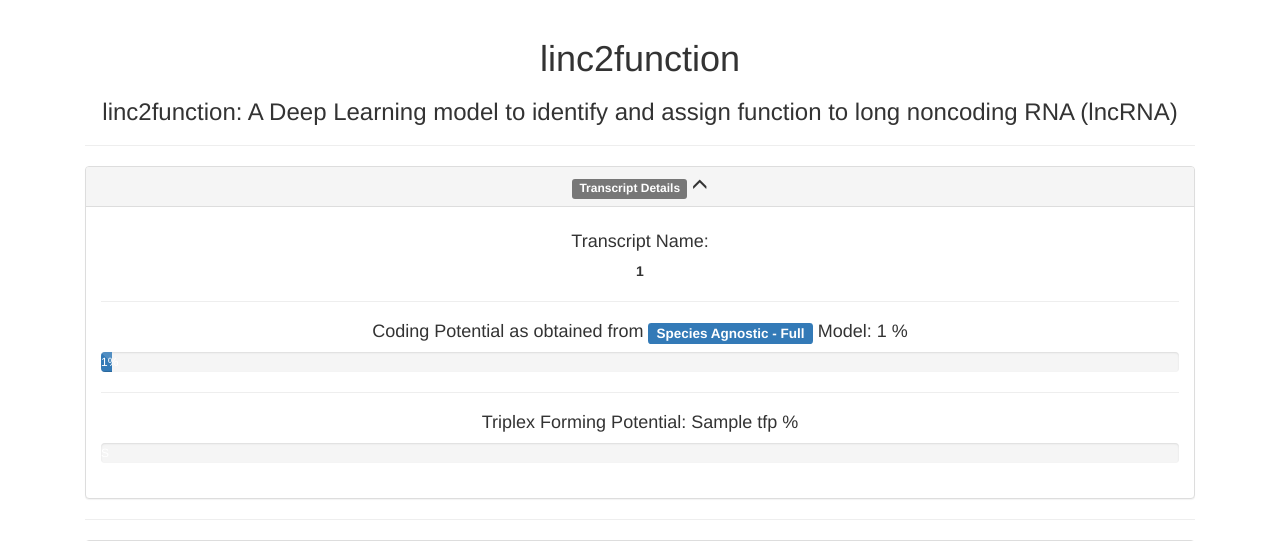
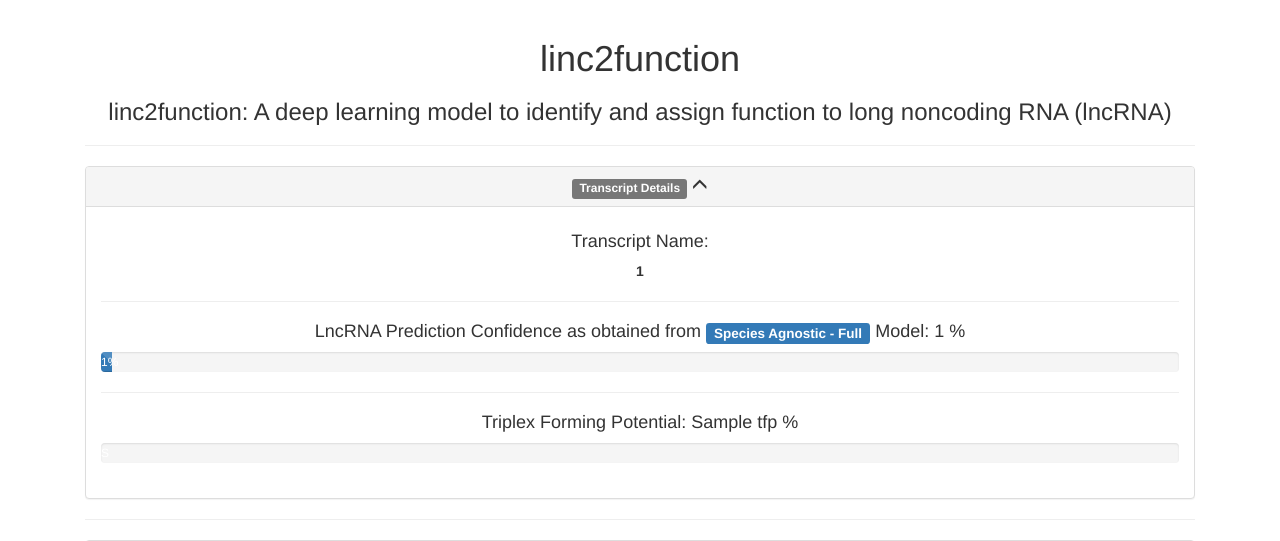
Before and after one commit to ryashpal/cidmirnaweb, a Django app: template templates/linc2function_result.html in a window 1280 px wide. Shown: the part 51-592 px from the top of the page. Run offline with Django 3.2, Linux system fonts and the light colour scheme; the template is opened without the code that fills it: most values are stand-ins (such as "Sample title", 1, 10 or a date in 2020); some libraries are stand-ins or nearby versions.

Commit message:
minor label changes

```diff
--- a/linc2function/calculateCodingPotentialUsecase.py
+++ b/linc2function/calculateCodingPotentialUsecase.py
@@ -15,5 +15,4 @@ def calculate(sequence, model, modelType):
                          stderr=subprocess.STDOUT)
     lines = [line for line in iter(p.stdout.readline, b'')]
     codingPotential = round(float(lines[-1].decode("utf-8").strip()[2:-2]) * 100.0, 2)
-    codingPotential = round(100.0 - codingPotential, 2)
     return codingPotential
--- a/templates/linc2function.html
+++ b/templates/linc2function.html
@@ -6,7 +6,7 @@
 
 <div class="main">
     <h1>linc2function</h1>
-    <p>linc2function: A Deep Learning model to identify and assign function to long noncoding RNA (lncRNA)</p>
+    <p>linc2function: A deep learning model to identify and assign function to long noncoding RNA (lncRNA)</p>
 
 <hr>
 
--- a/templates/linc2function_result.html
+++ b/templates/linc2function_result.html
@@ -7,7 +7,7 @@
 
 <div class="main">
     <h1>linc2function</h1>
-    <h3>linc2function: A Deep Learning model to identify and assign function to long noncoding RNA (lncRNA)</h3>
+    <h3>linc2function: A deep learning model to identify and assign function to long noncoding RNA (lncRNA)</h3>
 
 <hr>
 
@@ -22,13 +22,13 @@
         <h4>Transcript Name: </h4><strong>{{transcript_id}}</strong>
         <hr>
         {% if model == 'hs' and type == 'basic'%}
-        <h4>Coding Potential as obtained from <span class="label label-primary">Human Specific - Light Weight</span> Model: {{percentage}} %</h4>
+        <h4>LncRNA Prediction Confidence as obtained from <span class="label label-primary">Human Specific - Light Weight</span> Model: {{percentage}} %</h4>
         {% elif model == 'hs' and type == 'standard'%}
-        <h4>Coding Potential as obtained from <span class="label label-primary">Human Specific - Full</span> Model: {{percentage}} %</h4>
+        <h4>LncRNA Prediction Confidence as obtained from <span class="label label-primary">Human Specific - Full</span> Model: {{percentage}} %</h4>
         {% elif model == 'sa' and type == 'basic'%}
-        <h4>Coding Potential as obtained from <span class="label label-primary">Species Agnostic - Light Weight</span> Model: {{percentage}} %</h4>
+        <h4>LncRNA Prediction Confidence as obtained from <span class="label label-primary">Species Agnostic - Light Weight</span> Model: {{percentage}} %</h4>
         {% else %}
-        <h4>Coding Potential as obtained from <span class="label label-primary">Species Agnostic - Full</span> Model: {{percentage}} %</h4>
+        <h4>LncRNA Prediction Confidence as obtained from <span class="label label-primary">Species Agnostic - Full</span> Model: {{percentage}} %</h4>
         {% endif %}
         <div id="coding_potential_pnl" class="progress collapse in" data-toggle="tooltip" title="Coding Potential Percentage for the Given Sequence">
             <div
```
